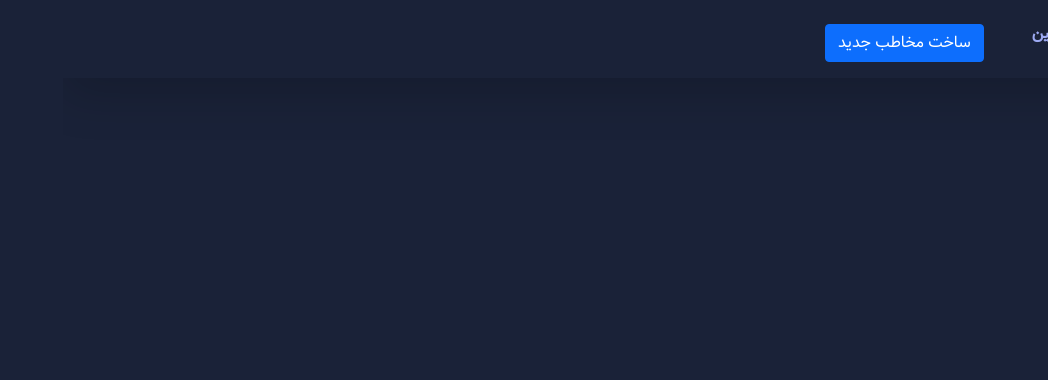
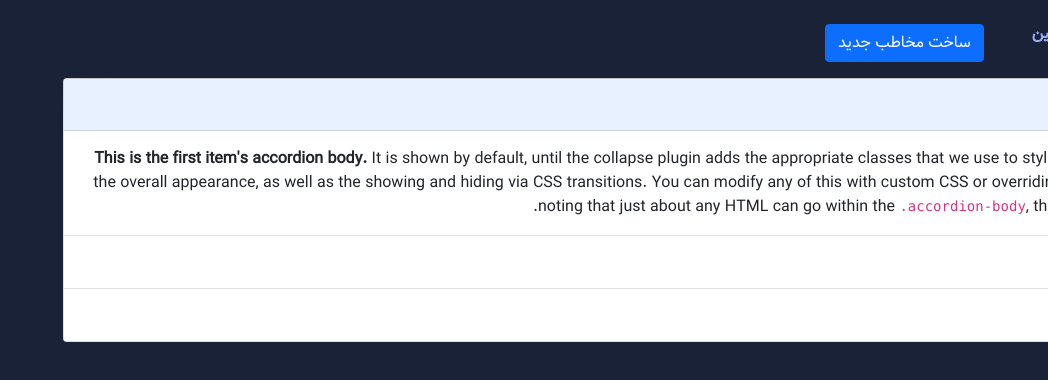
Before and after one commit to reza1899/React_project, a React (Create React App) app in the folder my-app/: page /acordian in a window 1280 px wide. Shown: the top 380 px of the page, without its empty margins (232-1280 px from the left). Built offline with nearby package versions, Linux system fonts and the light colour scheme; data requests are answered from the project's data file.

Commit message:
bootstrap is fixed like irnode projects

```diff
--- a/my-app/package.json
+++ b/my-app/package.json
@@ -7,7 +7,6 @@
     "@testing-library/react": "^13.4.0",
     "@testing-library/user-event": "^13.5.0",
     "axios": "^1.3.4",
-    "bootstrap": "^5.1.3",
     "classnames": "^2.3.2",
     "prop-types": "^15.8.1",
     "react": "^18.2.0",
--- a/my-app/public/index.html
+++ b/my-app/public/index.html
@@ -6,7 +6,7 @@
     <meta name="viewport" content="width=device-width, initial-scale=1" />
     <meta name="theme-color" content="#000000" />
     <link rel="apple-touch-icon" href="%PUBLIC_URL%/logo192.png" />
-    <link rel="stylesheet" href="./css/bootstrap.min.css" />
+    <link rel="stylesheet" href="https://cdn.jsdelivr.net/npm/bootstrap@5.0.2/dist/css/bootstrap.min.css" />
     <link rel="manifest" href="%PUBLIC_URL%/manifest.json" />
 <!--fonts awesome-->
     <link rel="stylesheet" href="https://cdnjs.cloudflare.com/ajax/libs/font-awesome/5.8.2/css/all.min.css" integrity="sha512-rqQltXRuHxtPWhktpAZxLHUVJ3Eombn3hvk9PHjV/N5DMUYnzKPC1i3ub0mEXgFzsaZNeJcoE0YHq0j/GFsdGg==" crossorigin="anonymous" referrerpolicy="no-referrer" />
--- a/my-app/src/App.js
+++ b/my-app/src/App.js
@@ -9,7 +9,7 @@ import {
     AddContact,
     Edit,
     ViewContact,
-    UseReff
+    Acordian
 } from "./components";
 
 function App() {
@@ -60,7 +60,7 @@ return(
           <Route path ="/add" element={<AddContact loading ={loading} updatePage={updatePage} setUpdatePage={setUpdatePage}/>}/>
           <Route path ="/edit/:contactId" element={<Edit loading={loading} refresh ={refresh}/>}/>
           <Route path = "/contacts/:contactId" element={<ViewContact  loading={loading}/>}/>
-          <Route path = "/ref" element={<UseReff/>} />
+          <Route path = "/acordian" element={<Acordian/>} />
       </Routes>
   </div>
   </contextApi.Provider>
--- /dev/null
+++ b/my-app/src/components/Hooks/Acordian.jsx
@@ -0,0 +1,61 @@
+import { useRef , useEffect , useState} from "react"
+const Acordian = () => {
+    const [name , setName] = useState ("")
+    const ref = useRef("")
+    useEffect (() => {
+        ref.current = name
+    }, [name])
+
+return (
+    <>
+    <div class="accordion" id="accordionExample">
+  <div class="accordion-item">
+    <h2 class="accordion-header" id="headingOne">
+      <button class="accordion-button" type="button" data-bs-toggle="collapse" data-bs-target="#collapseOne" aria-expanded="true" aria-controls="collapseOne">
+        Accordion Item #1
+      </button>
+    </h2>
+    <div id="collapseOne" class="accordion-collapse collapse show" aria-labelledby="headingOne" data-bs-parent="#accordionExample">
+      <div class="accordion-body">
+        <strong>This is the first item's accordion body.</strong> It is shown by default, until the collapse plugin adds the appropriate classes that we use to style each element. These classes control the overall appearance, as well as the showing and hiding via CSS transitions. You can modify any of this with custom CSS or overriding our default variables. It's also worth noting that just about any HTML can go within the <code>.accordion-body</code>, though the transition does limit overflow.
+      </div>
+    </div>
+  </div>
+  <div class="accordion-item">
+    <h2 class="accordion-header" id="headingTwo">
+      <button class="accordion-button collapsed" type="button" data-bs-toggle="collapse" data-bs-target="#collapseTwo" aria-expanded="false" aria-controls="collapseTwo">
+        Accordion Item #2
+      </button>
+    </h2>
+    <div id="collapseTwo" class="accordion-collapse collapse" aria-labelledby="headingTwo" data-bs-parent="#accordionExample">
+      <div class="accordion-body">
+        <strong>This is the second item's accordion body.</strong> It is hidden by default, until the collapse plugin adds the appropriate classes that we use to style each element. These classes control the overall appearance, as well as the showing and hiding via CSS transitions. You can modify any of this with custom CSS or overriding our default variables. It's also worth noting that just about any HTML can go within the <code>.accordion-body</code>, though the transition does limit overflow.
+      </div>
+    </div>
+  </div>
+  <div class="accordion-item">
+    <h2 class="accordion-header" id="headingThree">
+      <button class="accordion-button collapsed" type="button" data-bs-toggle="collapse" data-bs-target="#collapseThree" aria-expanded="false" aria-controls="collapseThree">
+        Accordion Item #3
+      </button>
+    </h2>
+    <div id="collapseThree" class="accordion-collapse collapse" aria-labelledby="headingThree" data-bs-parent="#accordionExample">
+      <div class="accordion-body">
+        <strong>This is the third item's accordion body.</strong> It is hidden by default, until the collapse plugin adds the appropriate classes that we use to style each element. These classes control the overall appearance, as well as the showing and hiding via CSS transitions. You can modify any of this with custom CSS or overriding our default variables. It's also worth noting that just about any HTML can go within the <code>.accordion-body</code>, though the transition does limit overflow.
+      </div>
+    </div>
+  </div>
+</div>
+    {/* <div className="bg-success p-5 text-center m-5">
+        برای فکوس کردن روی اینپوت دکمه را کلیک کنید
+    </div>
+    <p className="text-white text-center">نام قغلی شما برابر است با: {name}</p>
+    <p className="text-white text-center">نام قبلی شما برابر است با: {ref.current}</p>
+    <input type="text" placeholder="my input" value={name} onChange = {e => {setName(e.target.value)}} className="me-5 " ref={ref} />
+    <button className="bg-danger btn m-4" >
+        click for focus
+    </button> */}
+    </>
+)
+}
+export default Acordian
--- a/my-app/src/components/Hooks/useReff.jsx
+++ /dev/null
@@ -1,23 +0,0 @@
-import { useRef , useEffect , useState} from "react"
-const useReff = () => {
-    const [name , setName] = useState ("")
-    const ref = useRef("")
-    useEffect (() => {
-        ref.current = name
-    }, [name])
-
-return (
-    <>
-    <div className="bg-success p-5 text-center m-5">
-        برای فکوس کردن روی اینپوت دکمه را کلیک کنید
-    </div>
-    <p className="text-white text-center">نام قغلی شما برابر است با: {name}</p>
-    <p className="text-white text-center">نام قبلی شما برابر است با: {ref.current}</p>
-    <input type="text" placeholder="my input" value={name} onChange = {e => {setName(e.target.value)}} className="me-5 " ref={ref} />
-    <button className="bg-danger btn m-4" >
-        click for focus
-    </button>
-    </>
-)
-}
-export default useReff
--- a/my-app/src/components/index.jsx
+++ b/my-app/src/components/index.jsx
@@ -5,7 +5,7 @@ export {default as Navbar} from "./Navbar"
 export {default as AddContact} from "./contact/AddContact";
 export {default as Edit} from "./contact/Edit"
 export {default as ViewContact} from "./contact/ViewContact"
-export {default as UseReff} from "./Hooks/useReff"
+export {default as Acordian} from "./Hooks/Acordian"
 // export  {default as Books} from "./Books _project/Books"
 // export {default as Book} from "./Books _project/Book"
 // export {default as About} from "./Books _project/About"
--- a/my-app/src/index.js
+++ b/my-app/src/index.js
@@ -6,8 +6,8 @@ import reportWebVitals from './reportWebVitals';
 // react-confirm-alert-css
 import 'react-confirm-alert/src/react-confirm-alert.css';
 // bootstrap
-import 'bootstrap/dist/css/bootstrap.min.css';
-import 'bootstrap/dist/js/bootstrap.min.js';
+// import 'bootstrap/dist/css/bootstrap.min.css';
+// import 'bootstrap/dist/js/bootstrap.min.js';
 // end bootstrap
 import {BrowserRouter} from "react-router-dom"
 const root = ReactDOM.createRoot(document.getElementById('root'));
```
Also changed, not shown: 1 other file (tests, documents, lock files or other folders).
